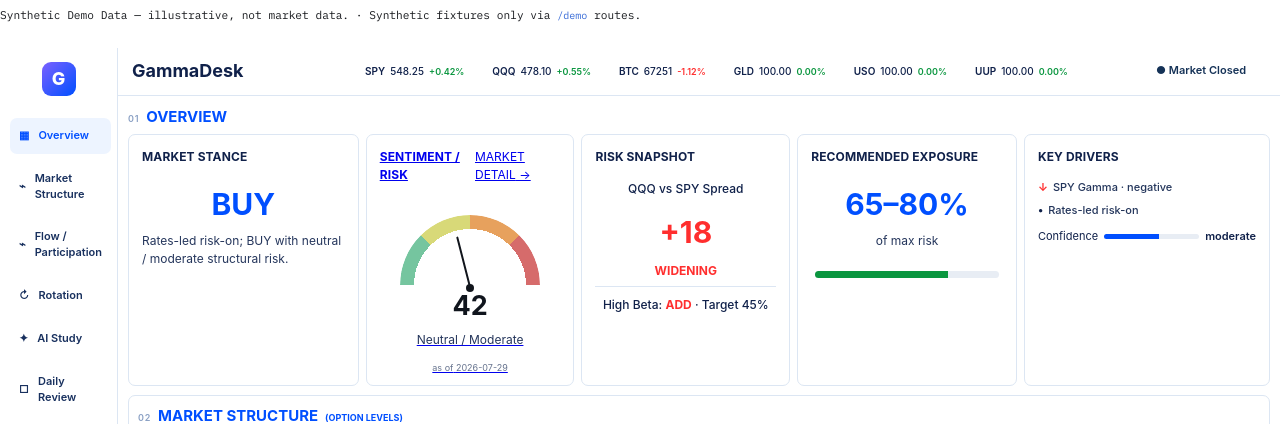
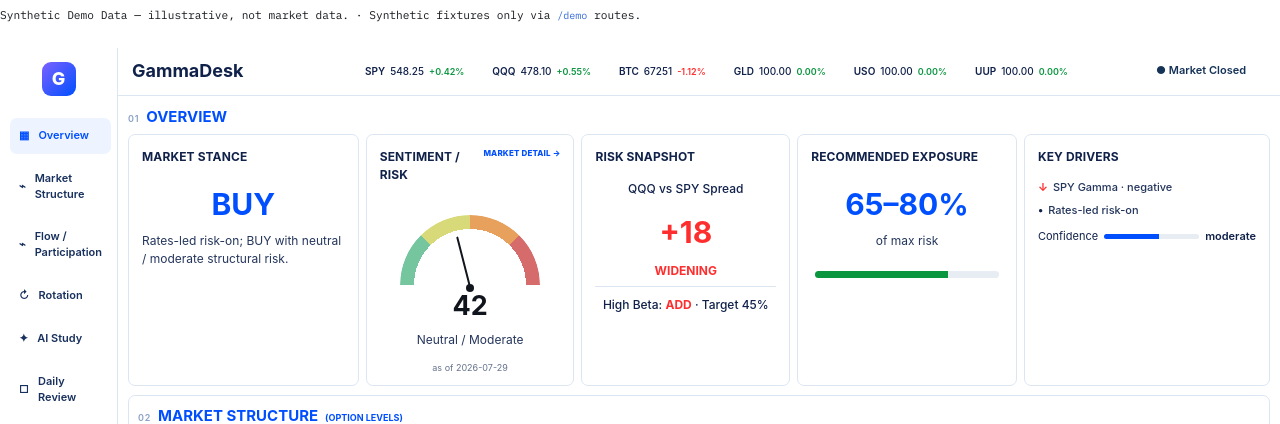
Before and after one commit to hreisis/trading-gamma-desk, a Next.js app: page /demo in a window 1280 px wide. Shown: the top 424 px of the page. Built offline with nearby package versions, Linux system fonts and the light colour scheme; no server answers.

Commit message:
Polish market detail card entry

```diff
--- a/src/app/components/v2/SentimentRiskCard.tsx
+++ b/src/app/components/v2/SentimentRiskCard.tsx
@@ -1,5 +1,6 @@
 "use client";
 
+import type { CSSProperties } from "react";
 import type { V2Language } from "@/desk";
 import type { RiskSessionComparison } from "@/desk/risk-decision-v1";
 
@@ -9,6 +10,22 @@ function riskLabel(score: number | null, lang: V2Language) {
   if (score <= 65) return lang === "zh" ? "中性 / 中等" : "Neutral / Moderate";
   return lang === "zh" ? "偏高 / 防御" : "Elevated / Defensive";
 }
+
+const linkStyle: CSSProperties = {
+  display: "block",
+  height: "100%",
+  color: "inherit",
+  textDecoration: "none",
+  cursor: "pointer",
+};
+
+const cueStyle: CSSProperties = {
+  color: "#004fff",
+  fontSize: 8,
+  fontWeight: 800,
+  letterSpacing: ".02em",
+  whiteSpace: "nowrap",
+};
 
 export function SentimentRiskCard({
   riskScore,
@@ -22,10 +39,17 @@ export function SentimentRiskCard({
   readonly lang: V2Language;
 }) {
   return (
-    <a className="pv-sentiment-link" href={`/market?lang=${lang}`} aria-label={lang === "zh" ? "打开市场详情" : "Open market detail"}>
+    <a
+      className="pv-sentiment-link"
+      href={`/market?lang=${lang}`}
+      aria-label={lang === "zh" ? "打开市场详情" : "Open market detail"}
+      style={linkStyle}
+    >
       <div className="pv-sentiment-head">
         <h3>SENTIMENT / RISK</h3>
-        <span className="pv-market-detail-cue">{lang === "zh" ? "市场详情" : "MARKET DETAIL"} →</span>
+        <span className="pv-market-detail-cue" style={cueStyle}>
+          {lang === "zh" ? "市场详情" : "MARKET DETAIL"} →
+        </span>
       </div>
       <div className="pv-gauge">
         <div className="arc" />
```
